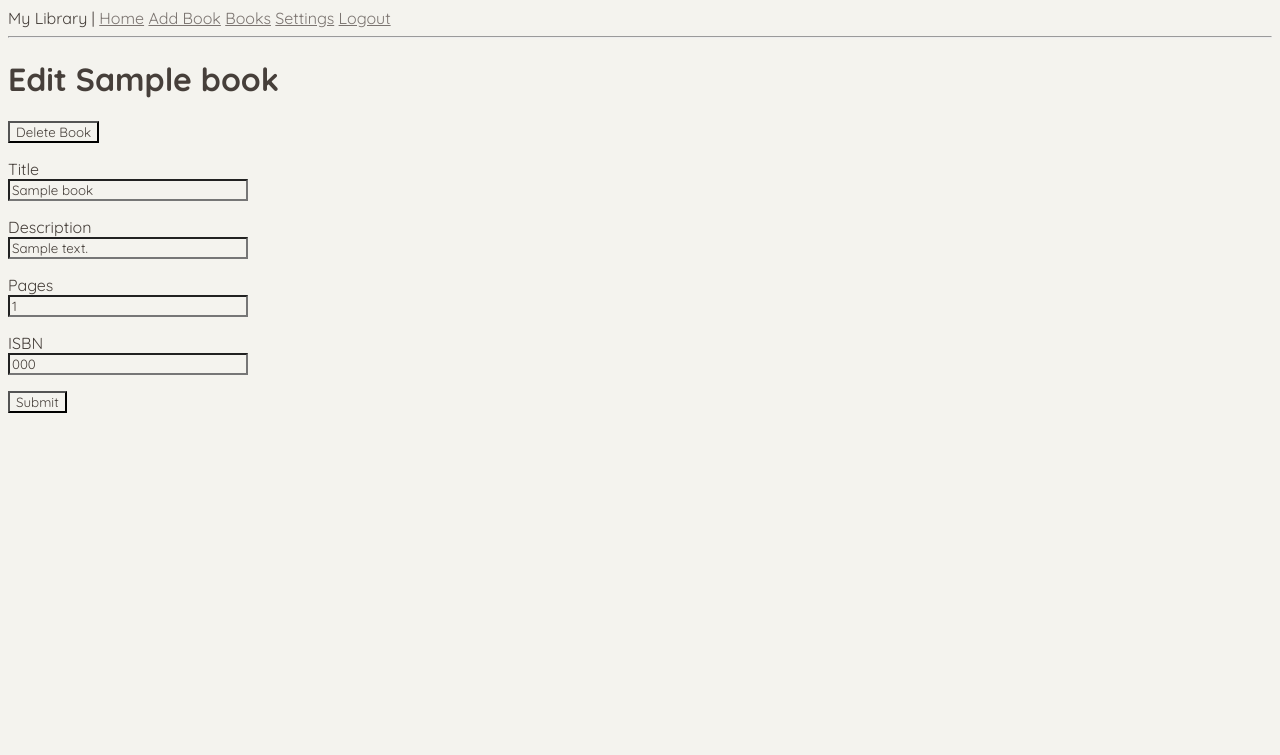
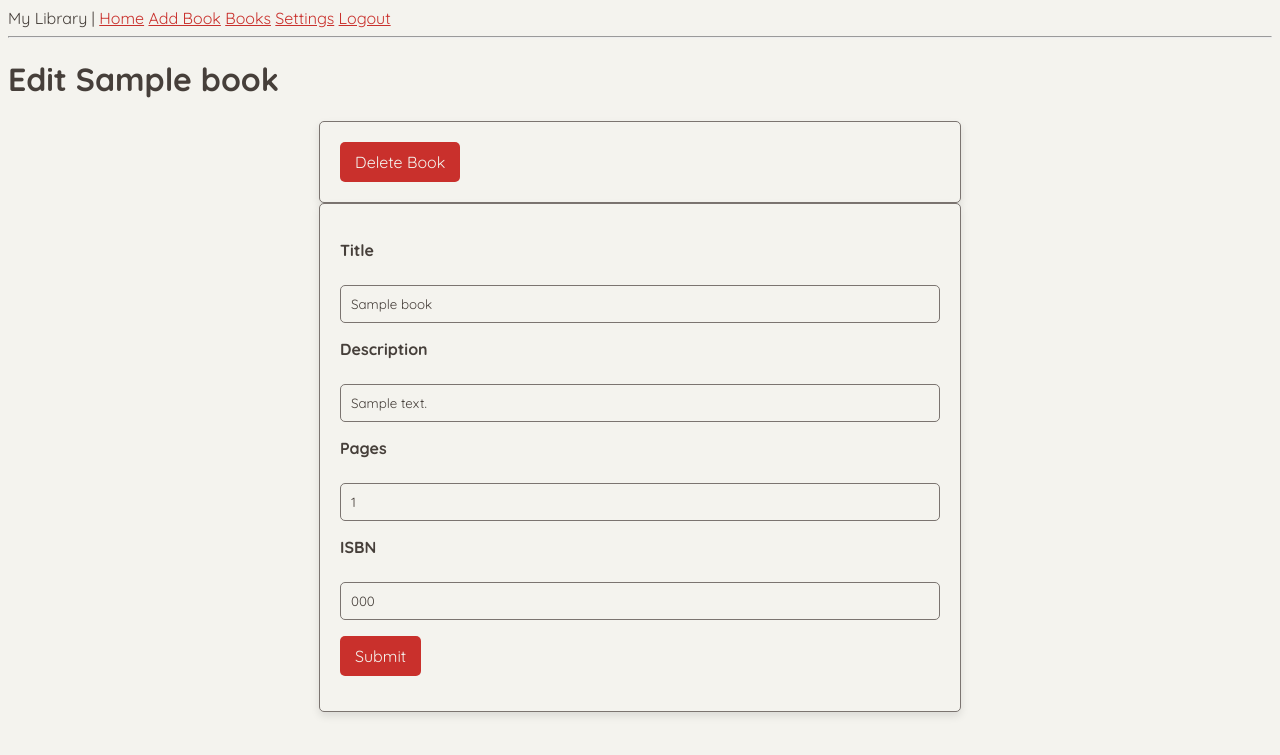
Before and after one commit to Lewish1998/MyLibrary, a Flask app: page /edit_book/1 in a window 1280 px wide. Shown: the top 755 px of the page. Run offline with Flask 3, Linux system fonts and the light colour scheme; a user stored in the database is signed in; tables that the repository leaves empty hold one stand-in row (values such as "Sample post").

Commit message:
Thanks ChatGPT

```diff
--- a/app/static/base_style.css
+++ b/app/static/base_style.css
@@ -4,6 +4,7 @@
     --light-grey: #BCB8B1;
     --white: #F4F3EE;
     --highlight: #E0AFA0;
+    --highlight-dark: #c9302c;
 }
 
 * {
@@ -12,7 +13,7 @@
     color: var(--black);
 }
 a {
-    color: var(--grey);
+    color: var(--highlight-dark);
 }
 a:hover {
     color: var(--highlight);
--- /dev/null
+++ b/app/static/edit_book.css
@@ -0,0 +1,68 @@
+/* Form container styling */
+form {
+    background-color: var(--white);
+    border: 1px solid var(--grey);
+    border-radius: 5px;
+    padding: 20px;
+    box-shadow: 0 4px 8px rgba(0, 0, 0, 0.1);
+    max-width: 600px; /* Adjust width as needed */
+    margin: 0 auto; /* Center the form */
+}
+
+/* Delete button styling */
+form button[type="submit"] {
+    background-color: var(--highlight-dark); /* Bootstrap danger color */
+    color: var(--white);
+    border: none;
+    border-radius: 5px;
+    padding: 10px 15px;
+    font-size: 16px;
+    cursor: pointer;
+    transition: background-color 0.3s ease;
+}
+
+form button[type="submit"]:hover {
+    background-color: var(--highlight); /* Darker shade on hover */
+}
+
+/* General form styling */
+p {
+    margin-bottom: 15px;
+}
+
+label {
+    display: block;
+    margin-bottom: 5px;
+    font-weight: bold;
+}
+
+input[type="text"],
+input[type="number"],
+textarea {
+    width: 100%; /* Full width input */
+    padding: 10px;
+    border: 1px solid var(--grey);
+    border-radius: 5px;
+    box-sizing: border-box; /* Ensures padding and border are included in the element's width and height */
+}
+
+input[type="submit"] {
+    background-color: var(--highlight-dark);
+    color: var(--white);
+    border: none;
+    border-radius: 5px;
+    padding: 10px 15px;
+    font-size: 16px;
+    cursor: pointer;
+    transition: background-color 0.3s ease;
+}
+
+input[type="submit"]:hover {
+    background-color: var(--highlight); /* Darken on hover */
+}
+
+/* Error styling */
+.field-error {
+    color: red;
+    font-size: 0.875em;
+}
--- a/app/templates/add_book.html
+++ b/app/templates/add_book.html
@@ -1,4 +1,7 @@
 {% extends "base.html" %}
+{% block styling %}
+<link rel="stylesheet" href="{{ url_for('static', filename='add_book.css') }}">
+{% endblock styling %}
 {% block content %}
 <h1>Add Book</h1>
 <form action="" method="post" novalidate>
--- a/app/templates/edit_book.html
+++ b/app/templates/edit_book.html
@@ -1,8 +1,12 @@
 {% extends "base.html" %}
+{% block styling %}
+<link rel="stylesheet" href="{{ url_for('static', filename='edit_book.css') }}">
+{% endblock styling %}
 {% block content %}
 <h1>Edit {{ book.title }}</h1>
+
 <form action="{{ url_for('delete_book', id=book.id) }}" method="POST" onsubmit="return confirm('Are you sure you want to delete this book?\nThis cannot be undone');">
-    <button type="submit" >Delete Book</button>
+    <button type="submit">Delete Book</button>
 </form>
 
 <form action="" method="post" novalidate>
--- a/app/templates/login.html
+++ b/app/templates/login.html
@@ -1,5 +1,7 @@
 {% extends "base.html" %}
-
+{% block styling %}
+<link rel="stylesheet" href="{{ url_for('static', filename='login.css') }}">
+{% endblock styling %}
 {% block content %}
     <h1>Sign In</h1>
     <form action="" method="post" novalidate>
@@ -13,6 +15,6 @@
             {{ form.password(size=32) }}
         </p>
         <p>{{ form.submit() }}</p>
+        <p>No account? Register <a href="{{ url_for('register') }}">here</a></p>
     </form>
-    <p>No account? Register <a href="{{ url_for('register') }}">here</a></p>
 {% endblock content %}
--- a/app/templates/register.html
+++ b/app/templates/register.html
@@ -1,5 +1,7 @@
 {% extends "base.html" %}
-
+{% block styling %}
+<link rel="stylesheet" href="{{ url_for('static', filename='register.css') }}">
+{% endblock styling %}
 {% block content %}
 <h1>Register</h1>
 <form action="" method="post">
--- a/app/templates/user_settings.html
+++ b/app/templates/user_settings.html
@@ -1,4 +1,7 @@
 {% extends "base.html" %}
+{% block styling %}
+<link rel="stylesheet" href="{{ url_for('static', filename='user_settings.css') }}">
+{% endblock styling %}
 {% block content %}
     <h1>User Settings</h1>
     <form action="" method="post">
```
Also changed, not shown: app/static/add_book.css (added, +52 -0 lines), app/static/books.css (added, +34 -0 lines), app/static/login.css (added, +56 -0 lines), app/static/register.css (added, +52 -0 lines), app/static/user_settings.css (added, +57 -0 lines), app/templates/books.html (+6 -1 lines). Lines whose indentation alone changed are shown as unchanged.
